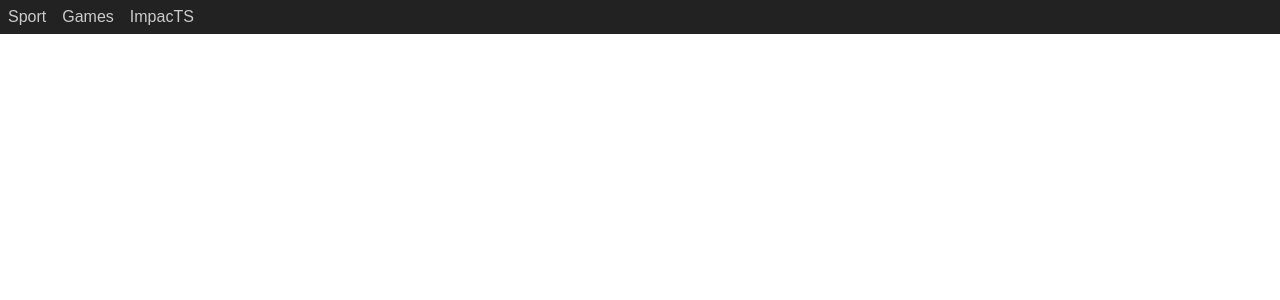
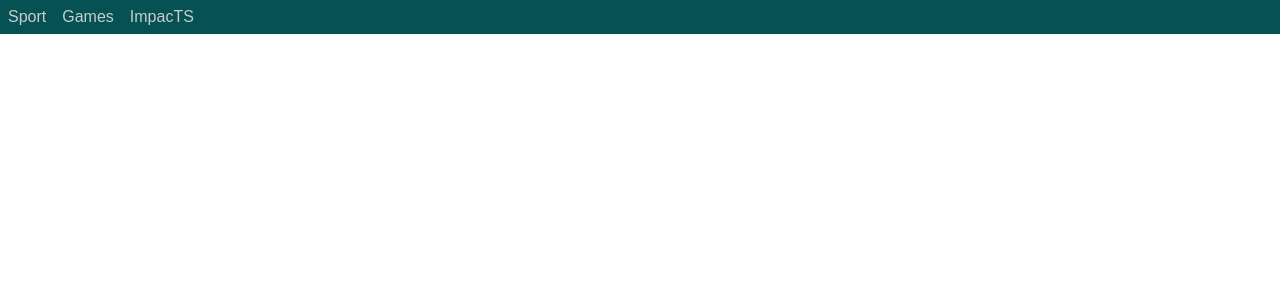
Before and after one commit to MykolaGolubyev/whats-happening, a React (Create React App) app in the folder products/web/: page / in a window 1280 px wide. Shown: the top 300 px of the page. Built offline with nearby package versions, Linux system fonts and the light colour scheme; the HTML template or start-up script is replaced by a standard one.

Commit message:
added color variables and fixed some more tslint stuff

```diff
--- a/products/web/src/App.tsx
+++ b/products/web/src/App.tsx
@@ -1,6 +1,6 @@
 import * as React from 'react';
 import './App.css';
-import {CategoriesPanel} from './categories/CategoriesPanel';
+import { CategoriesPanel } from './categories/CategoriesPanel';
 
 class App extends React.Component {
   render() {
--- a/products/web/src/categories/CategoriesPanel.css
+++ b/products/web/src/categories/CategoriesPanel.css
@@ -1,5 +1,5 @@
 .categories-panel {
     display: flex;
-    background-color: #222222;
+    background-color: var(--color-heavy);
     color: #ccc;
 }
--- a/products/web/src/categories/CategoriesPanel.tsx
+++ b/products/web/src/categories/CategoriesPanel.tsx
@@ -1,6 +1,6 @@
 import * as React from 'react';
 import './CategoriesPanel.css';
-import {CategoryEntry} from "./CategoryEntry";
+import { CategoryEntry } from './CategoryEntry';
 
 interface Props {
     names: string[];
--- a/products/web/src/index.css
+++ b/products/web/src/index.css
@@ -3,3 +3,11 @@ body {
   padding: 0;
   font-family: sans-serif;
 }
+
+:root {
+  --color-light: #59dbd5;
+  --color-medium: #43a39f;
+  --color-heavy: #055154;
+  --color-accent-1: #ffbf3b;
+  --color-accent-2: #cf0a2c;
+}
```
Also changed, not shown: products/web/src/categories/CategoryEntry.tsx (+4 -4 lines).
